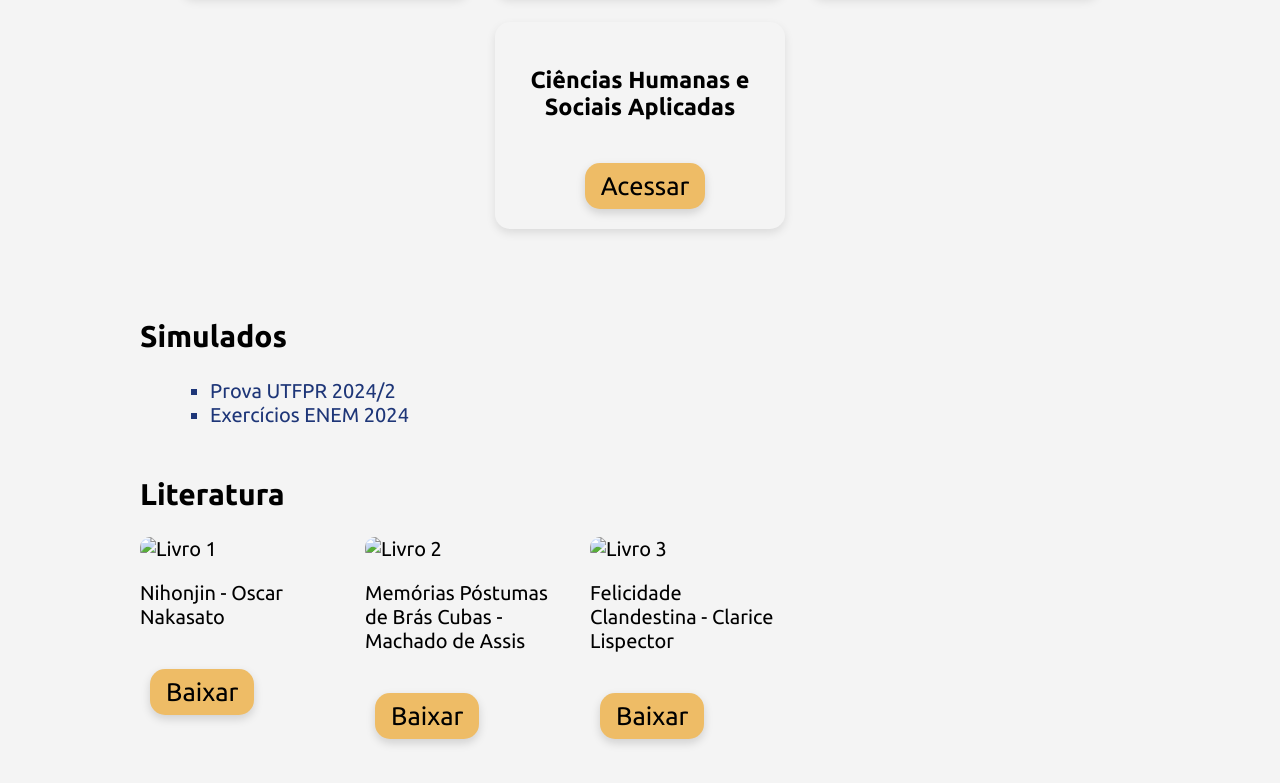
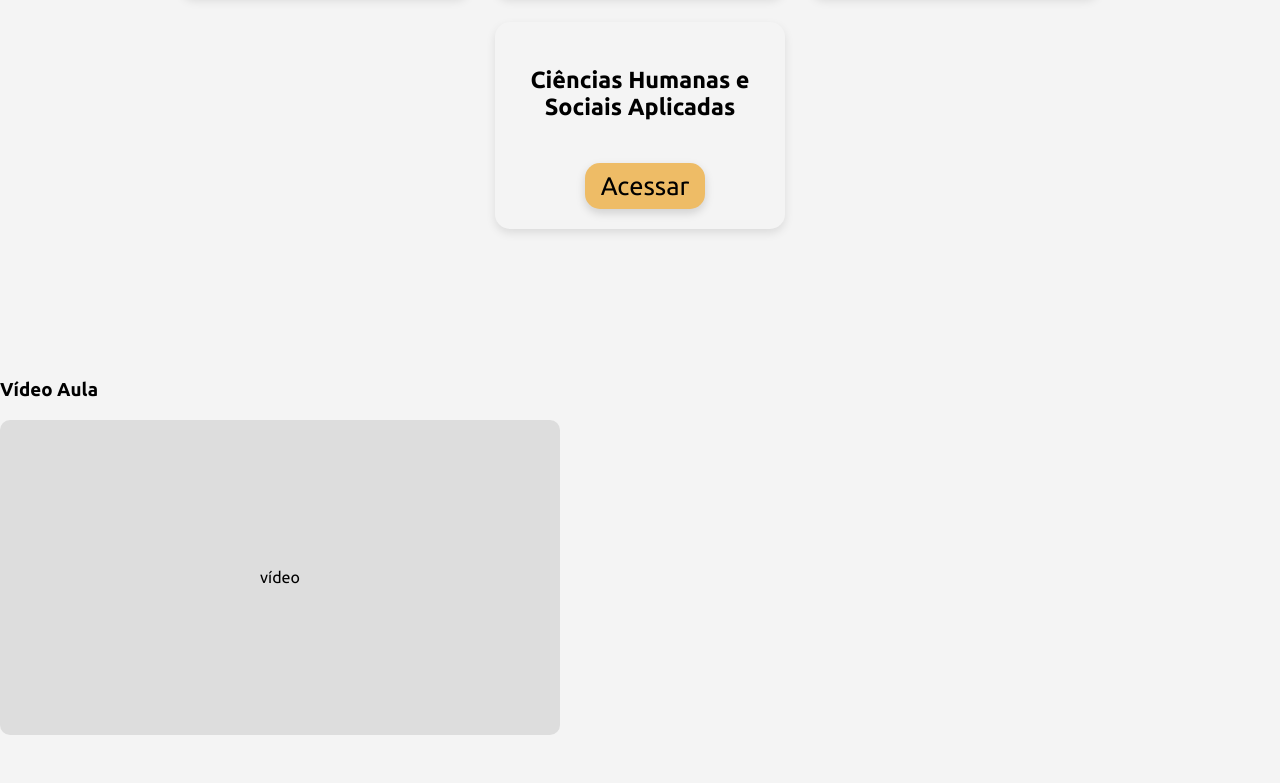
Before and after one commit to Josees0/PlanEdu-Inc, an Electron app: page plano.html in a window 1280 px wide. Shown: the part 529-1312 px from the top of the page. After the commit the page ends 1264 px from the top, so only its background shows below. Drawn offline with Linux system fonts and the light colour scheme.

Commit message:
Update plano.html

```diff
--- a/plano.html
+++ b/plano.html
@@ -2,7 +2,7 @@
 <html lang="pt-BR">
 <link rel="preconnect" href="https://fonts.googleapis.com">
 <link rel="preconnect" href="https://fonts.gstatic.com" crossorigin>
-<link href="https://fonts.googleapis.com/css2?family=Ubuntu:ital,wght@0,300;0,400;0,500;0,700;1,300;1,400;1,500;1,700&display=swap" rel="stylesheet">
+<link href="https://fonts.googleapis.com/css2?family=Ubuntu:ital,wght@0,300;0,400;0,500;0,700&display=swap" rel="stylesheet">
 <head>
   <meta charset="UTF-8">
   <title>Aulas e Biblioteca</title>
@@ -25,7 +25,7 @@
       <div class="cards-container">
         <div class="card-aula">
           <h3>Matemática e Suas Tecnologias</h3>
-          <button class="mid-button">Acessar</button>
+          <button class="mid-button" onclick="mostrarMatematica()">Acessar</button>
         </div>
         <div class="card-aula">
           <h3>Linguagens, Códigos e Suas Tecnologias</h3>
@@ -38,44 +38,23 @@
         <div class="card-aula">
           <h3>Ciências Humanas e Sociais Aplicadas</h3>
           <button class="mid-button">Acessar</button>
-      </div>
-    </section>
-
-
-    <section class="secao">
-      <h2>Simulados</h2>
-      <ul class="lista-conteudo">
-        <form method="get" action="assets/utfpr.pdf">
-        <li>Prova UTFPR 2024/2</li></form>
-        <form method="get" action="assets/enem.pdf">
-        <li>Exercícios ENEM 2024</li></form>
-      </ul>
-    </section>
-
-
-    <section class="secao">
-      <h2>Literatura</h2>
-      <div class="biblioteca">
-        <div class="livro">
-          <img src="assets/livro1.jpg" alt="Livro 1">
-          <p>Nihonjin - Oscar Nakasato </p>
-          <form method="get" action="assets/livro1.pdf">
-          <button class="mid-button">Baixar</button></form>
-        </div>
-        <div class="livro">
-          <img src="assets/livro2.jpg" alt="Livro 2">
-          <p>Memórias Póstumas de Brás Cubas - Machado de Assis</p>
-          <form method="get" action="assets/livro2.pdf">
-          <button class="mid-button">Baixar</button></form>
-        </div>
-        <div class="livro">
-          <img src="assets/livro3.jpg" alt="Livro 3">
-          <p>Felicidade Clandestina - Clarice Lispector</p>
-          <form method="get" action="assets/livro3.pdf">
-          <button class="mid-button">Baixar</button></form>
         </div>
       </div>
     </section>
   </main>
+    <div style="margin-top:20px;">
+      <h3>Vídeo Aula</h3>
+      <div style="width:560px; height:315px; background:#ddd; display:flex; align-items:center; justify-content:center; border-radius:10px;">
+        <p>vídeo</p>
+      </div>
+    </div>
+  </div>
+
+  <script>
+    function mostrarMatematica() {
+      document.querySelector(".conteudo-geral").style.display = "none";
+      document.getElementById("matematica-area").style.display = "block";
+    }
+  </script>
 </body>
 </html>
```
